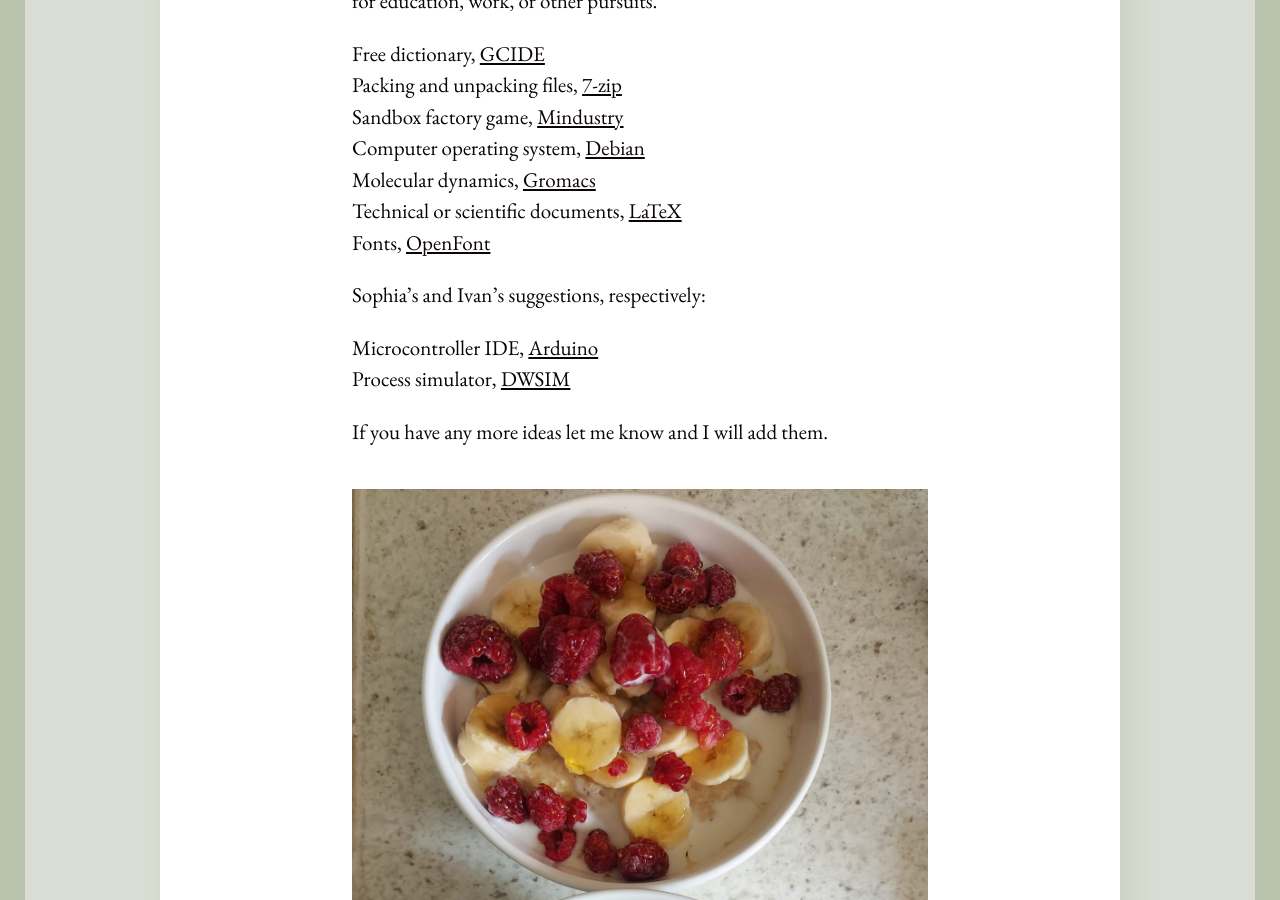
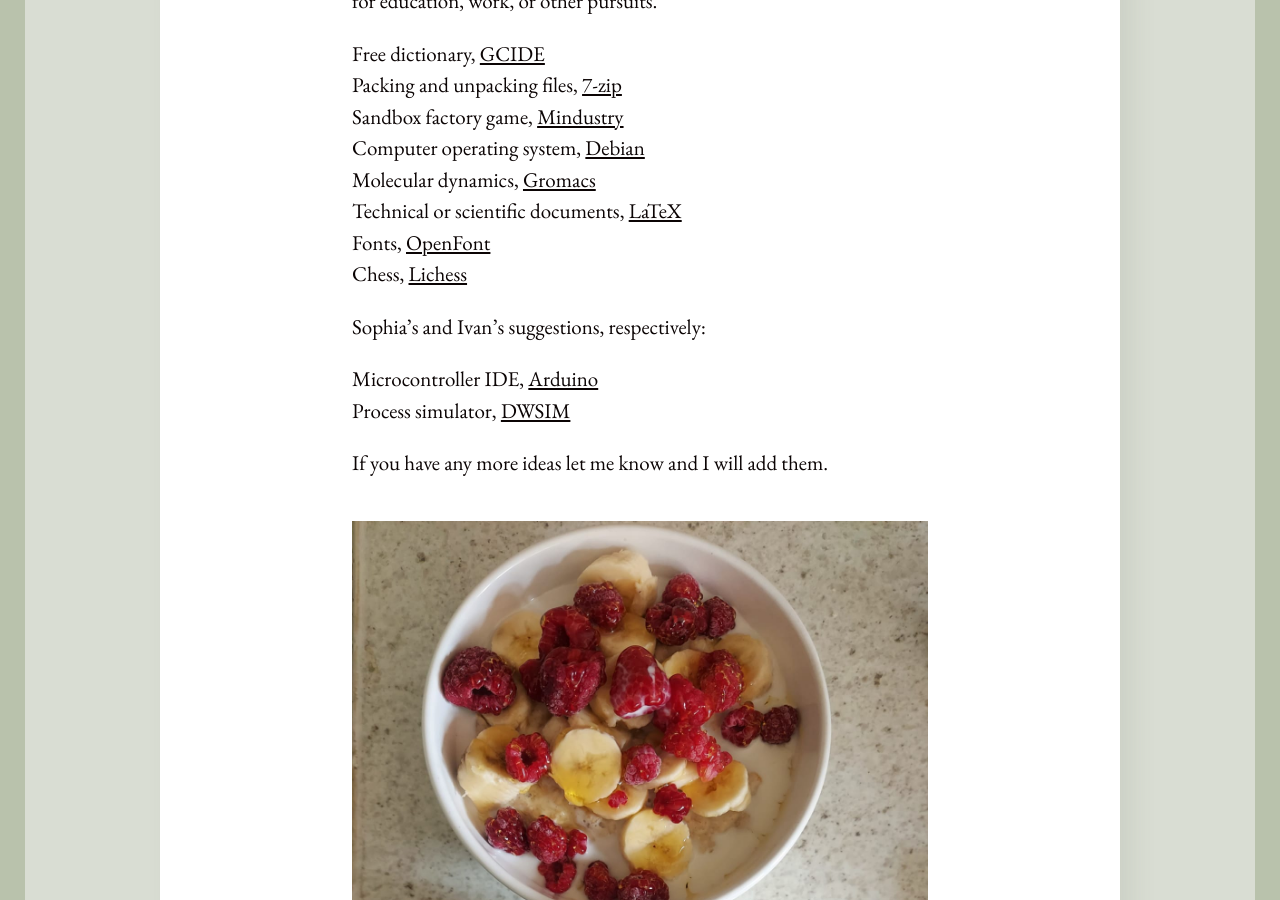
Before and after one commit to batterypointwriting/batterypointwriting.github.io, a Jekyll site: the page built from _posts/2026-06-18-Try-Open-Source-Software.md, in a window 1280 px wide and 900 px high, scrolled down 987 px. Built offline with Jekyll 4.4.1, drawn with Linux system fonts in a browser that asks for light colours.

Commit message:
Update 2026-06-18-Try-Open-Source-Software.md

```diff
--- a/_posts/2026-06-18-Try-Open-Source-Software.md
+++ b/_posts/2026-06-18-Try-Open-Source-Software.md
@@ -18,6 +18,7 @@ Computer operating system, <a href="https://www.debian.org/">Debian</a> <br>
 Molecular dynamics, <a href="https://www.gromacs.org/">Gromacs</a> <br>
 Technical or scientific documents, <a href="https://www.texstudio.org/">LaTeX</a> <br>
 Fonts, <a href="https://openfont.org/">OpenFont</a> <br>
+Chess, <a href="https://lichess.org/about">Lichess</a> <br>
 
 Sophia's and Ivan's suggestions, respectively:
 
```
